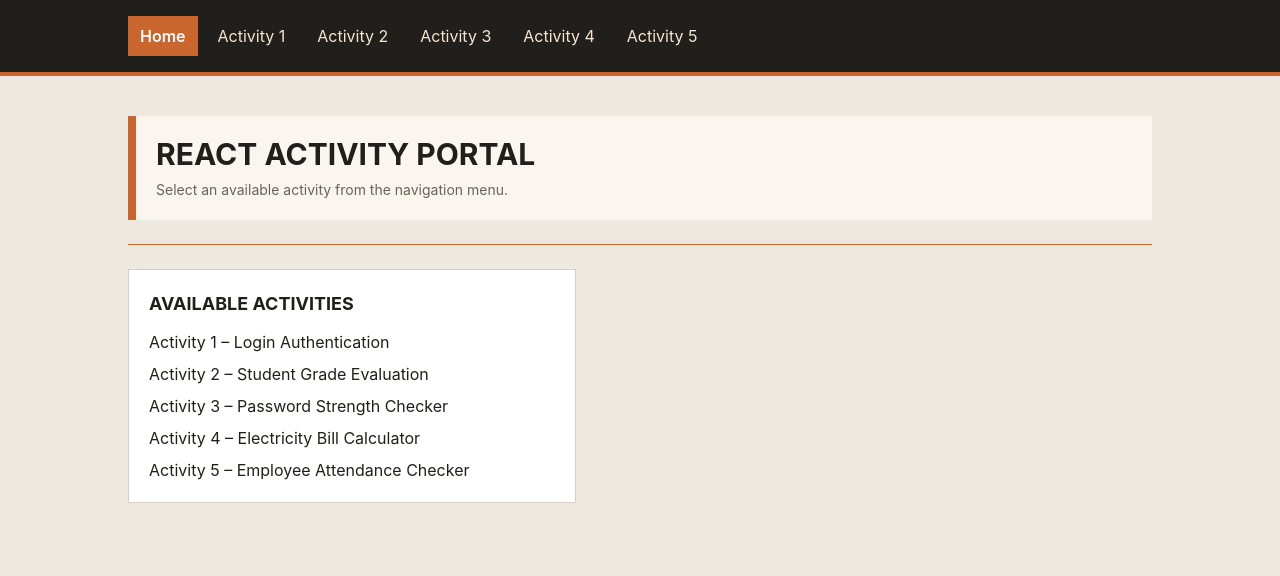
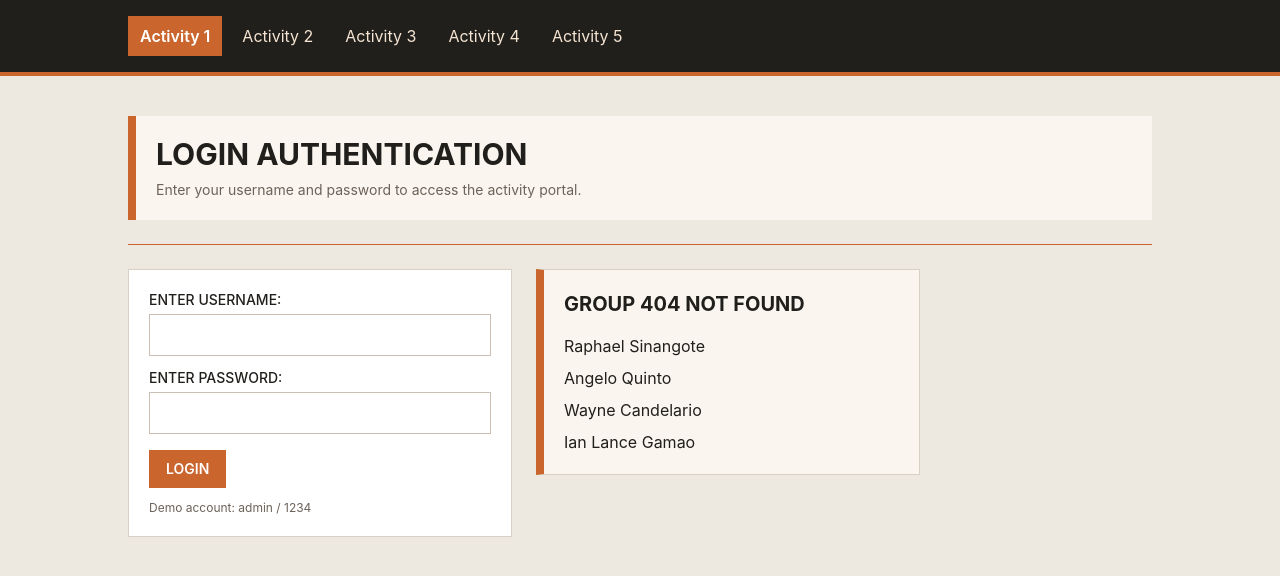
Before and after one commit to Zzzz-sudoz/vite-group-act, a React (Vite) app: page / in a window 1280 px wide. Shown: the top 576 px of the page. Built offline with nearby package versions, Linux system fonts and the light colour scheme.

Commit message:
Remove home tas inadd ko name natin

```diff
--- a/src/App.jsx
+++ b/src/App.jsx
@@ -1,6 +1,5 @@
 import { useState } from 'react'
 import Navbar from './components/Navbar'
-import Home from './pages/Home'
 import Login from './pages/Login'
 import GradeEvaluation from './pages/GradeEvaluation'
 import PasswordChecker from './pages/PasswordChecker'
@@ -8,7 +7,7 @@ import ElectricityBill from './pages/ElectricityBill'
 import AttendanceChecker from './pages/AttendanceChecker'
 
 function App() {
-  const [page, setPage] = useState('home')
+  const [page, setPage] = useState('activity1')
   let content
 
   if (page === 'activity1') {
@@ -22,7 +21,7 @@ function App() {
   } else if (page === 'activity5') {
     content = <AttendanceChecker />
   } else {
-    content = <Home />
+    content = <Login />
   }
 
   return (
--- a/src/components/Navbar.jsx
+++ b/src/components/Navbar.jsx
@@ -2,13 +2,6 @@ function Navbar({ page, setPage }) {
   return (
     <nav className="border-b-4 border-[#c9652d] bg-[#211f1b] px-5 py-4 sm:px-8">
       <div className="mx-auto flex max-w-5xl flex-wrap items-center gap-2">
-        <button
-          type="button"
-          onClick={() => setPage('home')}
-          className={page === 'home' ? 'cursor-pointer bg-[#c9652d] px-3 py-2 font-semibold text-white' : 'cursor-pointer px-3 py-2 text-[#f5e4d2] hover:bg-[#332f2a] hover:text-white'}
-        >
-          Home
-        </button>
         <button
           type="button"
           onClick={() => setPage('activity1')}
--- a/src/pages/Home.jsx
+++ /dev/null
@@ -1,23 +0,0 @@
-function Home() {
-  return (
-    <section className="w-full bg-[#eee9e0] px-5 py-10 text-left font-sans text-[#211f1b] sm:px-8">
-      <div className="mx-auto max-w-5xl">
-        <h1 className="mb-0 border-l-8 border-[#c9652d] bg-[#faf6ef] px-5 pt-5 text-3xl font-bold text-[#211f1b]">REACT ACTIVITY PORTAL</h1>
-        <p className="mb-6 border-l-8 border-[#c9652d] bg-[#faf6ef] px-5 pb-5 pt-2 text-sm text-[#6b6259]">
-          Select an available activity from the navigation menu.
-        </p>
-        <div className="mb-6 border-t border-[#c9652d]"></div>
-        <div className="max-w-md border border-[#d8d0c5] bg-white p-5">
-          <h2 className="mb-3 text-lg font-bold text-[#211f1b]">AVAILABLE ACTIVITIES</h2>
-          <p className="mb-2">Activity 1 – Login Authentication</p>
-          <p className="mb-2">Activity 2 – Student Grade Evaluation</p>
-          <p className="mb-2">Activity 3 – Password Strength Checker</p>
-          <p className="mb-2">Activity 4 – Electricity Bill Calculator</p>
-          <p>Activity 5 – Employee Attendance Checker</p>
-        </div>
-      </div>
-    </section>
-  )
-}
-
-export default Home
--- a/src/pages/Login.jsx
+++ b/src/pages/Login.jsx
@@ -35,8 +35,9 @@ function Login() {
         </p>
         <div className="mb-6 border-t border-[#c9652d]"></div>
 
+        <div className="flex flex-col gap-6 md:flex-row md:items-start">
           {!isLoggedIn ? (
-          <form onSubmit={handleLogin} className="max-w-sm border border-[#d8d0c5] bg-white p-5">
+            <form onSubmit={handleLogin} className="w-full max-w-sm border border-[#d8d0c5] bg-white p-5">
               <div className="mb-3">
                 <label htmlFor="username" className="mb-1 block text-sm font-medium">
                   ENTER USERNAME:
@@ -79,7 +80,7 @@ function Login() {
               ) : null}
             </form>
           ) : (
-          <div className="max-w-sm border border-[#d8d0c5] border-l-4 border-l-[#c9652d] bg-white p-5">
+            <div className="w-full max-w-sm border border-[#d8d0c5] border-l-4 border-l-[#c9652d] bg-white p-5">
               <h2 className="mb-2 text-xl font-bold text-[#211f1b]">Welcome, {username}!</h2>
               <p className="mb-4 text-[#39734d]">{message}</p>
               <button
@@ -91,6 +92,15 @@ function Login() {
               </button>
             </div>
           )}
+
+          <div className="w-full max-w-sm border border-[#d8d0c5] border-l-8 border-l-[#c9652d] bg-[#faf6ef] p-5">
+            <h2 className="mb-4 text-xl font-bold text-[#211f1b]">GROUP 404 NOT FOUND</h2>
+            <p className="mb-2">Raphael Sinangote</p>
+            <p className="mb-2">Angelo Quinto</p>
+            <p className="mb-2">Wayne Candelario</p>
+            <p>Ian Lance Gamao</p>
+          </div>
+        </div>
       </div>
     </section>
   )
```
Lines whose indentation alone changed are shown as unchanged.
